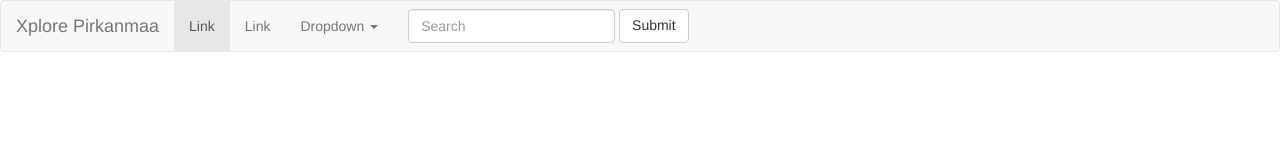
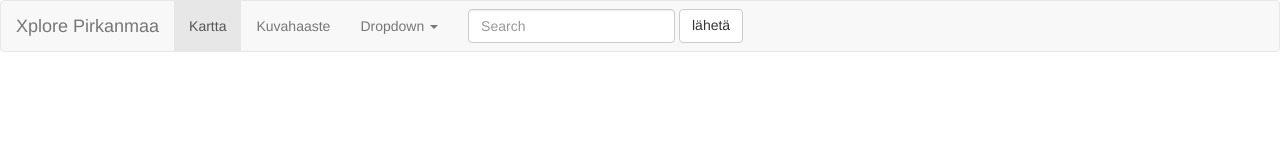
Before and after one commit to Lah2o/ulkoilu, a website: page dist/index.html in a window 1280 px wide. Drawn offline with Linux system fonts and the light colour scheme; some icons are missing.

Commit message:
Vaihdettu linkkien nimiä

```diff
--- a/dist/index.html
+++ b/dist/index.html
@@ -32,8 +32,8 @@
   <div class="collapse navbar-collapse navbar-ex1-collapse">
     <ul class="nav navbar-nav">
     <!--testi linkit-->
-      <li class="active"><a href="#">Link</a></li>
-      <li><a href="#">Link</a></li>
+      <li class="active"><a href="#">Kartta</a></li>
+      <li><a href="#">Kuvahaaste</a></li>
       <!-- testi dropdown-->
       <li class="dropdown">
         <a href="#" class="dropdown-toggle" data-toggle="dropdown">Dropdown <b class="caret"></b></a>
@@ -51,7 +51,7 @@
       <div class="form-group">
         <input type="text" class="form-control" placeholder="Search">
       </div>
-      <button type="submit" class="btn btn-default">Submit</button>
+      <button type="submit" class="btn btn-default">lähetä</button>
     </form>
     <ul class="nav navbar-nav navbar-right">
     <!-- tähäm tavaraa oikeelle-->
```
